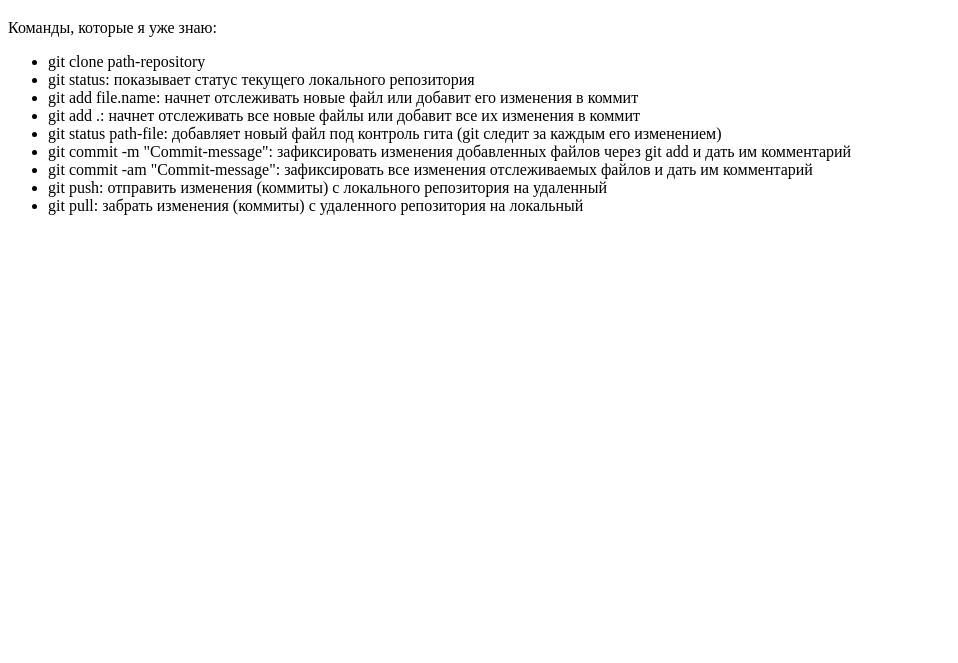
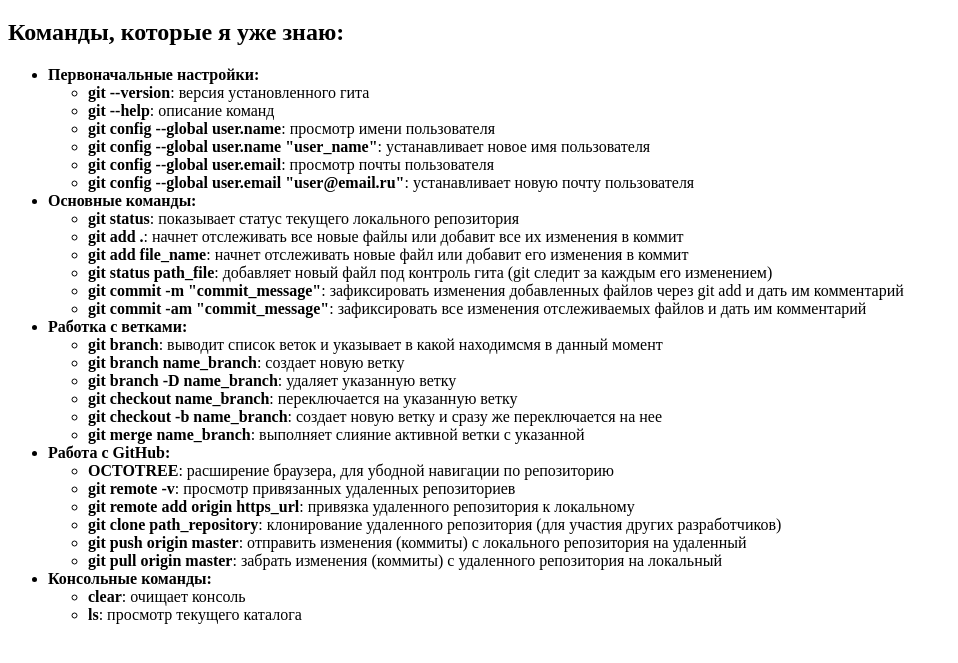
Before and after one commit to whyhash/my-first-repository, a plain HTML site: page index.html in a window 1280 px wide. Shown: the part 61-724 px from the top of the page, without its empty margins (0-958 px from the left). Drawn offline with Linux system fonts and the light colour scheme.

Commit message:
Добавил новые команды

```diff
--- a/index.html
+++ b/index.html
@@ -6,17 +6,56 @@
     </head>
     <body>
         <h1>Привет мир!</h1>
-        <p>Команды, которые я уже знаю:</p>
+        <h2>Команды, которые я уже знаю:</h2>
         <ul>
-            <li>git clone path-repository</li>
-            <li>git status: показывает статус текущего локального репозитория</li>
-            <li>git add file.name: начнет отслеживать новые файл или добавит его изменения в коммит</li>
-            <li>git add .: начнет отслеживать все новые файлы или добавит все их изменения в коммит</li>
-            <li>git status path-file: добавляет новый файл под контроль гита (git следит за каждым его изменением)</li>
-            <li>git commit -m "Commit-message": зафиксировать изменения добавленных файлов через git add и дать им комментарий</li>
-            <li>git commit -am "Commit-message": зафиксировать все изменения отслеживаемых файлов и дать им комментарий</li>
-            <li>git push: отправить изменения (коммиты) с локального репозитория на удаленный</li>
-            <li>git pull: забрать изменения (коммиты) с удаленного репозитория на локальный</li>
+            <li><b>Первоначальные настройки:</b>
+                <ul>
+                    <li><b>git --version</b>: версия установленного гита</li>
+                    <li><b>git --help</b>: описание команд</li>
+                    <li><b>git config --global user.name</b>: просмотр имени пользователя</li>
+                    <li><b>git config --global user.name "user_name"</b>: устанавливает новое имя пользователя</li>
+                    <li><b>git config --global user.email</b>: просмотр почты пользователя</li>
+                    <li><b>git config --global user.email "user@email.ru"</b>: устанавливает новую почту пользователя</li>
+                </ul>
+            </li>
+            <li><b>Основные команды:</b>
+                <ul>
+                    <li><b>git status</b>: показывает статус текущего локального репозитория</li>
+                    <li><b>git add .</b>: начнет отслеживать все новые файлы или добавит все их изменения в коммит</li>
+                    <li><b>git add file_name</b>: начнет отслеживать новые файл или добавит его изменения в коммит</li>
+                    <li><b>git status path_file</b>: добавляет новый файл под контроль гита (git следит за каждым его изменением)</li>
+                    <li><b>git commit -m "сommit_message"</b>: зафиксировать изменения добавленных файлов через git add и дать им комментарий</li>
+                    <li><b>git commit -am "сommit_message"</b>: зафиксировать все изменения отслеживаемых файлов и дать им комментарий</li>
+
+                </ul>
+            </li>
+            <li><b>Работка с ветками:</b>
+                <ul>
+                    <li><b>git branch</b>: выводит список веток и указывает в какой находимсмя в данный момент</li>
+                    <li><b>git branch name_branch</b>: создает новую ветку</li>
+                    <li><b>git branch -D name_branch</b>: удаляет указанную ветку</li>
+                    <li><b>git checkout name_branch</b>: переключается на указанную ветку</li>
+                    <li><b>git checkout -b name_branch</b>: создает новую ветку и сразу же переключается на нее</li>
+                    <li><b>git merge name_branch</b>: выполняет слияние активной ветки с указанной</li>
+                </ul>
+            </li>
+            <li><b>Работа с GitHub:</b>
+                <ul>
+                    <li><b>OCTOTREE</b>: расширение браузера, для убодной навигации по репозиторию</li>
+                    <li><b>git remote -v</b>: просмотр привязанных удаленных репозиториев</li>
+                    <li><b>git remote add origin https_url</b>: привязка удаленного репозитория к локальному</li>
+                    <li><b>git clone path_repository</b>: клонирование удаленного репозитория (для участия других разработчиков)</li>
+                    <li><b>git push origin master</b>: отправить изменения (коммиты) с локального репозитория на удаленный</li>
+                    <li><b>git pull origin master</b>: забрать изменения (коммиты) с удаленного репозитория на локальный</li>
+                </ul>
+            </li>
+            <li><b>Консольные команды:</b>
+                <ul>
+                    <li><b>clear</b>: очищает консоль</li>
+                    <li><b>ls</b>: просмотр текущего каталога</li>
+                </ul>
+            </li>
+
         </ul>
     </body>
 </html>
```
